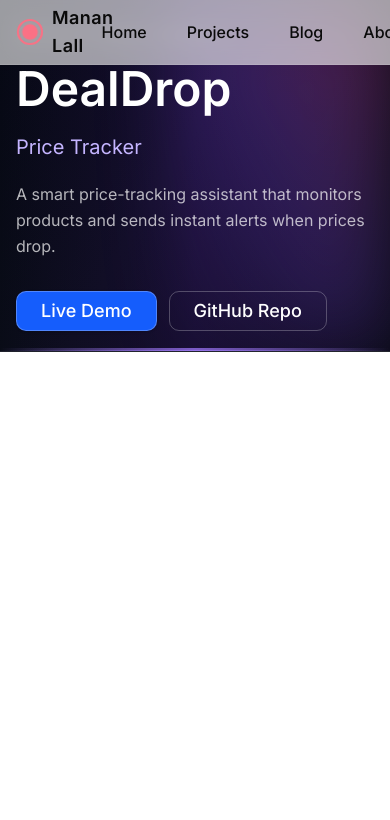
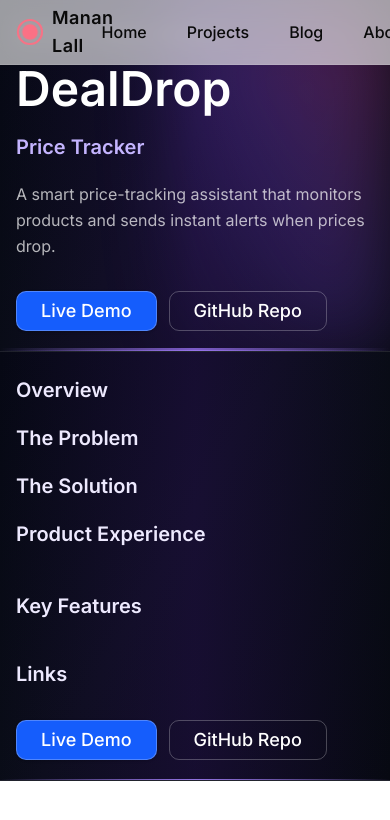
Before and after one commit to Manan0p/Personal-Portfolio, a Next.js app: page /projects/dealdrop in a window 390 px wide. Shown: the top 820 px of the page. Built offline with nearby package versions, Linux system fonts and the light colour scheme.

Commit message:
something done

```diff
--- a/Data/case_studies.js
+++ b/Data/case_studies.js
@@ -1,3 +1,5 @@
+import { BellRing, Brain, Contact, MoonStar, Receipt, Scale, Split, Tags, Users } from "lucide-react";
+
 export const caseStudies = [
   {
     slug: "splitr",
@@ -15,14 +17,14 @@ export const caseStudies = [
     solution: "Splitr follows a simple, intuitive lifecycle: Add expenses Automatically split costs (equal, percentage, or custom) Track balances in real time Settle up effortlessly The platform continuously recalculates balances as new expenses are added, giving users a clear and accurate picture of their financial standing across individuals and groups — without manual math or spreadsheets.",
     experience: "Users can:View all expenses and balances at a glance from a unified dashboard Drill down into individual or group-level spending Instantly see net balances update as expenses are added Settle debts and maintain accurate records automatically Use the app comfortably in both dark and light modes The experience is designed to feel lightweight, fast, and friction-free.",
     key_features: [
-      { icon : "" , heading: "Expense Splitting", oneliner: "Split expenses equally, by percentage, or using custom amounts.", },
-      { icon : "" , heading: "Group Management", oneliner: "Create groups for trips, roommates, or events and track shared spending.", },
-      { icon : "" , heading: "Smart Balance Tracking", oneliner: "Automatically calculates who owes whom across all expenses.", },
-      { icon : "" , heading: "Settlements & History", oneliner: "Record payments and maintain a complete transaction history.", },
-      { icon : "" , heading: "Automated Reminders", oneliner: "Sends reminders for outstanding balances so nothing is forgotten.", },
-      { icon : "" , heading: "AI Spending Insights", oneliner: "Weekly personalized insights highlighting spending patterns and trends.", },
-      { icon : "" , heading: "Contacts & Categories", oneliner: "Organize expenses by people and categories for better clarity.", },
-      { icon : "" , heading: "Dark / Light Mode", oneliner: "Seamless experience across themes.", }
+      { icon : <Split /> , heading: "Expense Splitting", oneliner: "Split expenses equally, by percentage, or using custom amounts.", },
+      { icon : <Users/>, heading: "Group Management", oneliner: "Create groups for trips, roommates, or events and track shared spending.", },
+      { icon : <Scale /> , heading: "Smart Balance Tracking", oneliner: "Automatically calculates who owes whom across all expenses.", },
+      { icon : <Receipt /> , heading: "Settlements & History", oneliner: "Record payments and maintain a complete transaction history.", },
+      { icon : <BellRing /> , heading: "Automated Reminders", oneliner: "Sends reminders for outstanding balances so nothing is forgotten.", },
+      { icon : <Brain /> , heading: "AI Spending Insights", oneliner: "Weekly personalized insights highlighting spending patterns and trends.", },
+      { icon : <Contact /> , heading: "Contacts & Categories", oneliner: "Organize expenses by people and categories for better clarity.", },
+      { icon : <MoonStar /> , heading: "Dark / Light Mode", oneliner: "Seamless experience across themes.", }
     ],
   },
   {
--- a/app/projects/[slug]/page.jsx
+++ b/app/projects/[slug]/page.jsx
@@ -56,7 +56,7 @@ export default async function Page({params}) {
                                 {project.title}
                             </h2>
 
-                            <p className="text-xl md:text-2xl text-violet-300">
+                            <p className="text-xl font-semibold md:text-2xl text-violet-300">
                                 {project.info}
                             </p>
 
@@ -104,6 +104,91 @@ export default async function Page({params}) {
                     </div>
                 </div>
             </section>
+
+            <section className="relative w-full overflow-hidden pt-6 md:pt-10 lg:pt-12 pb-0 bg-[linear-gradient(120deg,#060814_0%,#0a0d18_45%,#070912_100%)] border-b border-white/10">
+                <div className="pointer-events-none absolute inset-0
+                                bg-gradient-to-r from-transparent via-violet-900/20 to-transparent z-[1]" />
+                <div className="relative z-10 container mx-auto px-4 md:px-6">
+                    <div className="grid lg:grid-cols-2 gap-6 items-center">
+                        <div className="space-y-5 max-w-lg">
+                            <p className="text-xl font-semibold md:text-2xl text-violet-100">
+                                Overview
+                            </p>
+                            <p className="text-base md:text-lg text-white/70 leading-relaxed">
+                                {project.overview}
+                            </p>
+                            <p className="text-xl font-semibold md:text-2xl text-violet-100">
+                                The Problem
+                            </p>
+                            <p className="text-base md:text-lg text-white/70 leading-relaxed">
+                                {project.problem}
+                            </p>
+                            <p className="text-xl font-semibold md:text-2xl text-violet-100">
+                                The Solution
+                            </p>
+                            <p className="text-base md:text-lg text-white/70 leading-relaxed">
+                                {project.solution}
+                            </p>
+                            <p className="text-xl font-semibold md:text-2xl text-violet-100">
+                                Product Experience
+                            </p>
+                            <p className="text-base md:text-lg text-white/70 leading-relaxed">
+                                {project.experience}
+                            </p>
+                            <div className="absolute bottom-0 left-0 w-full h-px bg-gradient-to-r from-transparent via-violet-400/60 to-transparent" />
+                        </div>
+                        <div className="space-y-5 max-w-lg">
+                            <p className="text-xl font-semibold md:text-2xl text-violet-100">
+                                Key Features
+                            </p>
+                            <div className="text-base md:text-lg text-white/70 leading-relaxed">
+                                {project.key_features.map((feature, index) => (
+                                    <div key={index} className="mb-4">
+                                        <h3 className="text-lg font-semibold text-white/90 flex items-center gap-2">
+                                            {feature.icon ? (
+                                                <span className="inline-flex items-center [&>svg]:h-6 [&>svg]:w-6 [&>svg]:shrink-0">
+                                                    {feature.icon}
+                                                </span>
+                                            ) : null}
+                                            <span>{feature.heading}</span>
+                                        </h3>
+                                        <p className="text-white/70">{feature.oneliner}</p>
+                                    </div>
+                                ))}
+                            </div>
+                            <p className="text-xl font-semibold md:text-2xl text-violet-100">
+                                Links
+                            </p>
+                            <div className="flex items-center gap-3 pt-3">
+                                {project.live_link ? (
+                                    <a href={project.live_link} target="_blank" rel="noreferrer">
+                                        <Button
+                                            className="text-white text-lg bg-blue-600 border border-white/25 rounded-lg px-6 py-3 shadow-sm hover:bg-blue-700"
+                                            size="lg"
+                                        >
+                                            Live Demo
+                                        </Button>
+                                    </a>
+                                ) : null}
+
+
+                                {project.github_link ? (
+                                    <a href={project.github_link} target="_blank" rel="noreferrer">
+                                        <Button
+                                            className="text-white text-lg bg-transparent border border-white/25 rounded-lg px-6 py-3 hover:bg-white/5"
+                                            size="lg"
+                                        >
+                                            GitHub Repo
+                                        </Button>
+                                    </a>
+                                ) : null}
+                            </div>
+
+                            <div className="absolute bottom-0 left-0 w-full h-px bg-gradient-to-r from-transparent via-violet-400/60 to-transparent" />
+                        </div>
+                    </div>
+                </div>
+            </section>
         </div>
     )
 }
```
